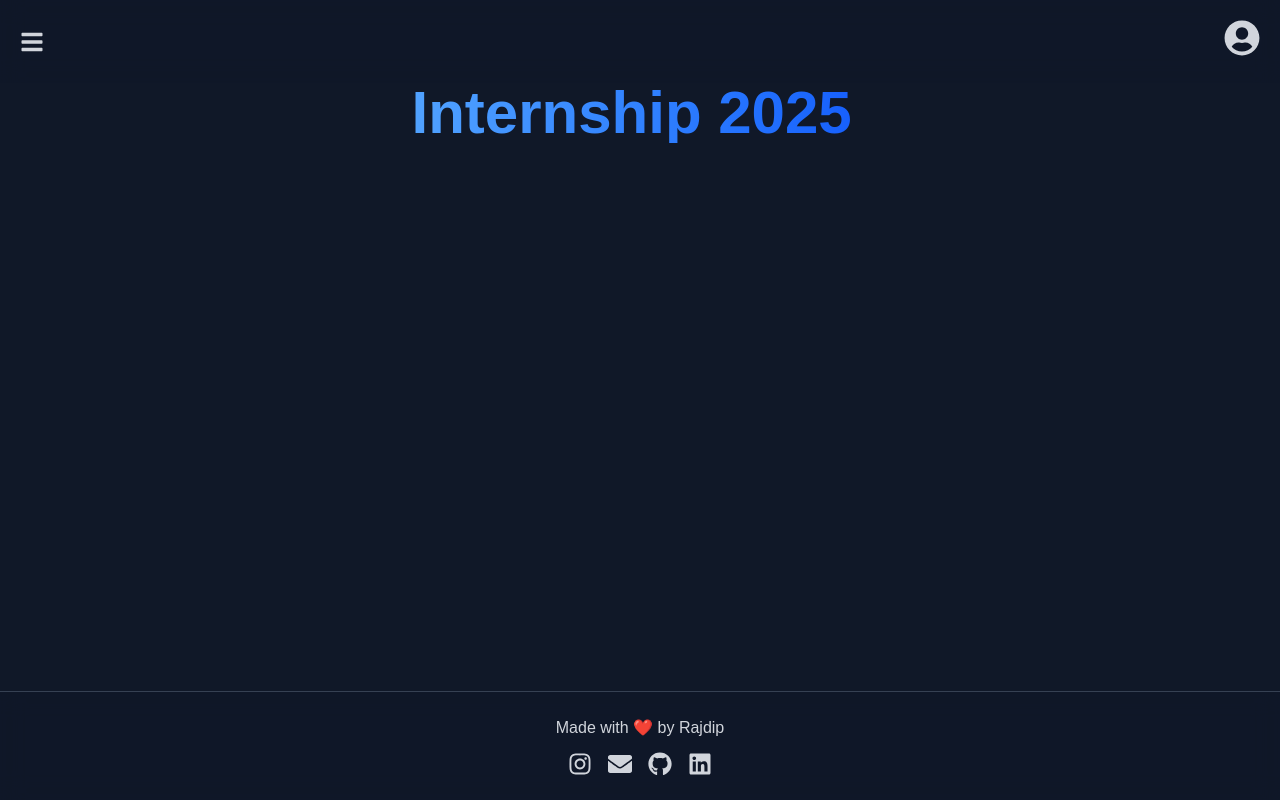
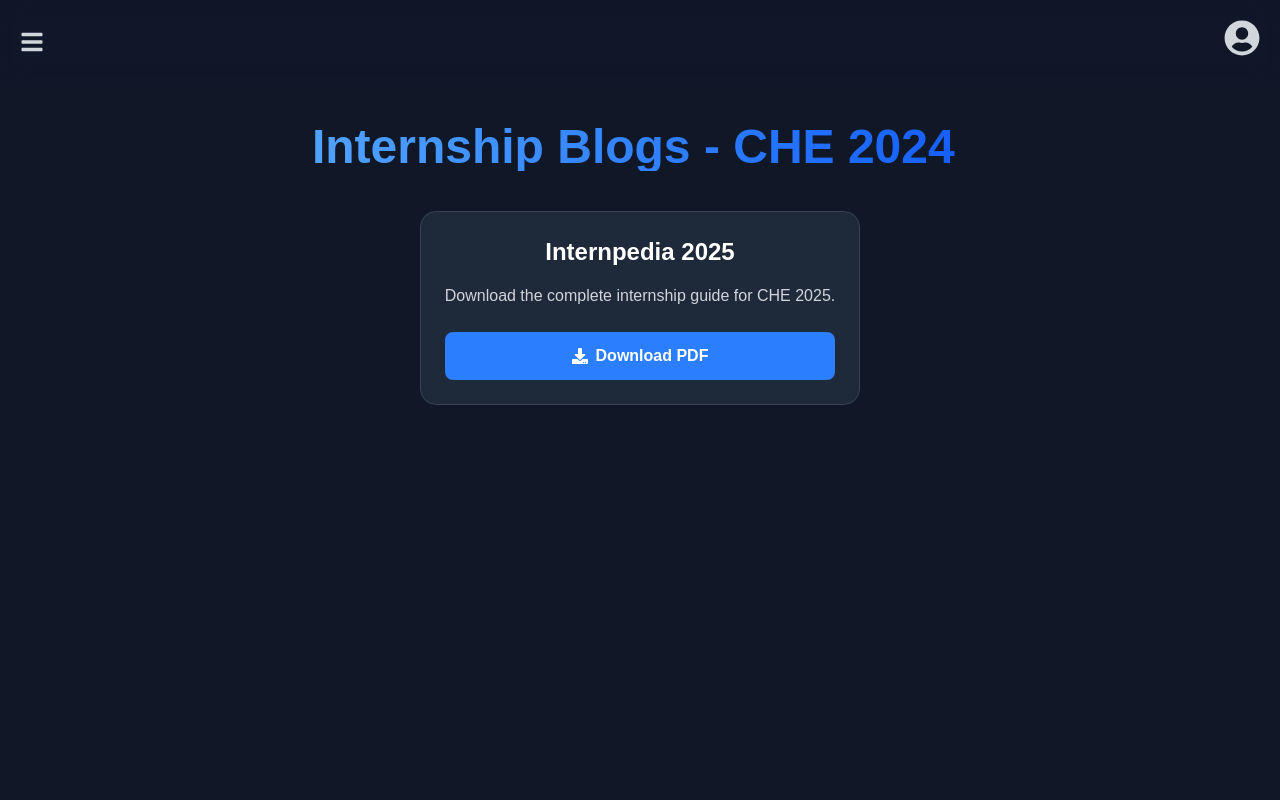
Before and after one commit to rajdipsaha-IIT-KGP/CHE2024, a React app in the folder frontend/: page /internship-blogs in a window 1280 px wide. Shown: the top 800 px of the page. Built offline with nearby package versions, Linux system fonts and the light colour scheme; the HTML template or start-up script is replaced by a standard one.

Commit message:
internpedia

```diff
--- a/frontend/src/Components/Internship.jsx
+++ b/frontend/src/Components/Internship.jsx
@@ -1,12 +1,16 @@
-import React from 'react'
+import React from "react";
 import { Typewriter } from "react-simple-typewriter";
+import { FaDownload } from "react-icons/fa";
+
 const Internship = () => {
   return (
-    <div>
+    <div className="min-h-screen bg-gray-900 text-white flex flex-col items-center px-6 py-10">
 
-       <h1 className="text-5xl md:text-6xl font-extrabold bg-clip-text text-transparent bg-gradient-to-r from-blue-400 to-blue-600">
+      {/* HEADING */}
+      <h1 className="text-4xl md:text-5xl font-extrabold text-center mb-10
+        bg-clip-text text-transparent bg-gradient-to-r from-blue-400 to-blue-600">
         <Typewriter
-                          words={["Internship 2025"]}
+          words={["Internship Blogs - CHE 2024"]}
           loop={1}
           cursor
           cursorStyle="|"
@@ -16,8 +20,28 @@ const Internship = () => {
         />
       </h1>
 
+      {/* PDF DOWNLOAD CARD */}
+      <div className="group relative bg-gray-800 border border-gray-700 rounded-2xl p-6
+                       cursor-pointer transition-all duration-300
+                       hover:scale-105 hover:border-blue-500 hover:shadow-xl hover:shadow-blue-500/20">
+
+        <h2 className="text-2xl font-semibold mb-4 text-center">
+          Internpedia 2025
+        </h2>
+        <p className="text-gray-300 mb-6 text-center">
+          Download the complete internship guide for CHE 2025.
+        </p>
+        <a
+          href="/INTERNPEDIA_2025.pdf"
+          download = "INTERNPEDIA_2025.pdf"
+          className="flex items-center px-6 py-3 bg-blue-500 hover:bg-blue-600 rounded-lg text-white font-semibold transition-all cursor-pointer justify-center"
+        >
+          <FaDownload className="mr-2" /> Download PDF
+        </a>
       </div>
-  )
-}
 
-export default Internship
+    </div>
+  );
+};
+
+export default Internship;
--- a/frontend/src/Components/Signin.jsx
+++ b/frontend/src/Components/Signin.jsx
@@ -27,6 +27,9 @@ const Signin = () => {
       if (res.data.message === "User signed in successfully") {
         toast.success(res.data.message);
         localStorage.setItem("email", email);
+        localStorage.setItem("username", res.data.username);
+
+
         localStorage.setItem("token", res.data.token);
 
       }
--- a/frontend/src/Components/Signup.jsx
+++ b/frontend/src/Components/Signup.jsx
@@ -28,6 +28,7 @@ const Signup = () => {
 
       // Save signup email (optional)
       localStorage.setItem("email", email);
+      localStorage.setItem("username", username);
       if(res.data.token) localStorage.setItem("token", res.data.token);
 
       // Redirect to signin after short delay
```
Also changed, not shown: 2 other files (tests, documents, lock files or other folders). Lines whose indentation alone changed are shown as unchanged.
